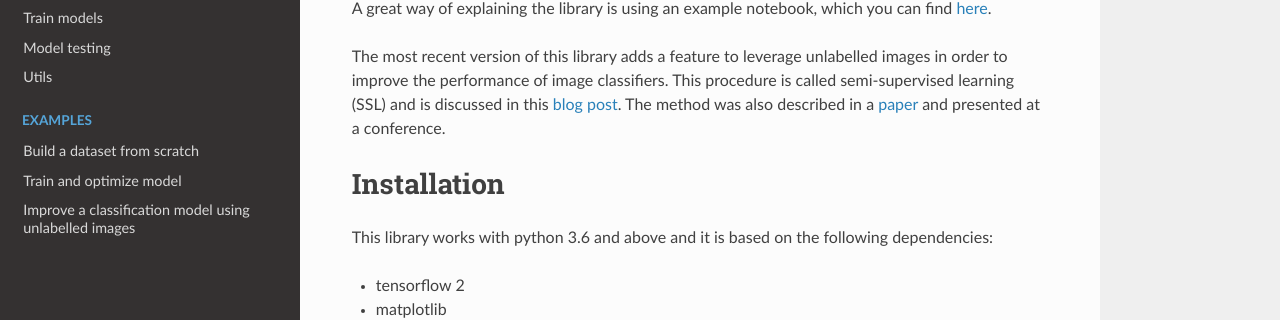
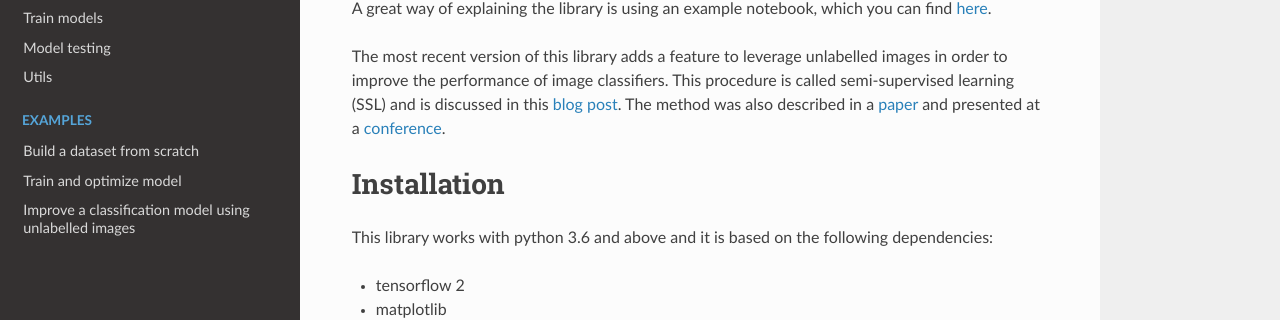
Before and after one commit to Decathlon/decavision, a Sphinx documentation site: the page built from docs/index.rst, in a window 1280 px wide and 900 px high, scrolled down 384 px. Shown: the part 163-483 px from the top of the window. Built offline with Sphinx 7.4.7 and the Read the Docs theme 2.0.0, drawn with Linux system fonts in a browser that asks for light colours; some of the changed lines change nothing that is shown.

Commit message:
add link to presentation

```diff
--- a/docs/index.rst
+++ b/docs/index.rst
@@ -25,7 +25,7 @@ A great way of explaining the library is using an example notebook, which you ca
 
 The most recent version of this library adds a feature to leverage unlabelled images in order to improve the performance
 of image classifiers. This procedure is called semi-supervised learning (SSL) and is discussed in this `blog post <https://medium.com/decathlondevelopers/improving-performance-of-image-classification-models-using-pretraining-and-a-combination-of-e271c96808d2/>`_.
-The method was also described in a `paper <https://arxiv.org/abs/2108.08362/>`_ and presented at a conference.
+The method was also described in a `paper <https://arxiv.org/abs/2108.08362/>`_ and presented at a `conference <http://mmsports.multimedia-computing.de/mmsports2021/program.html>`_.
 
 Installation
 =============
```
Also changed, not shown: 2 other files.
